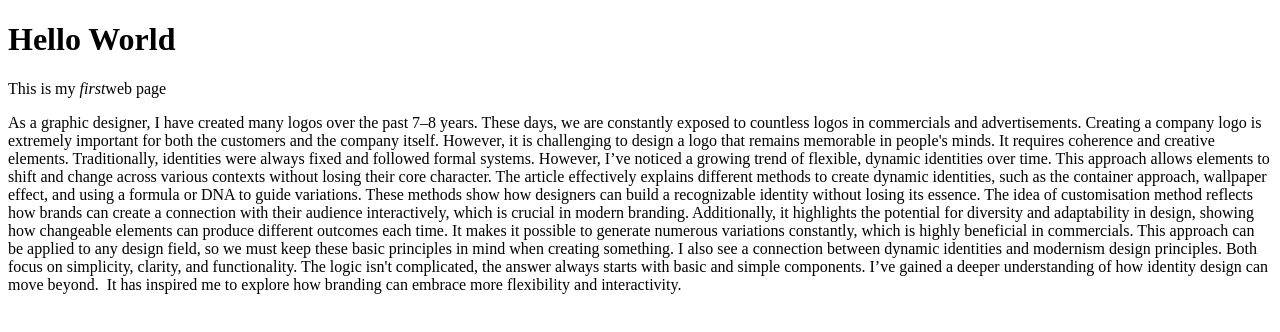
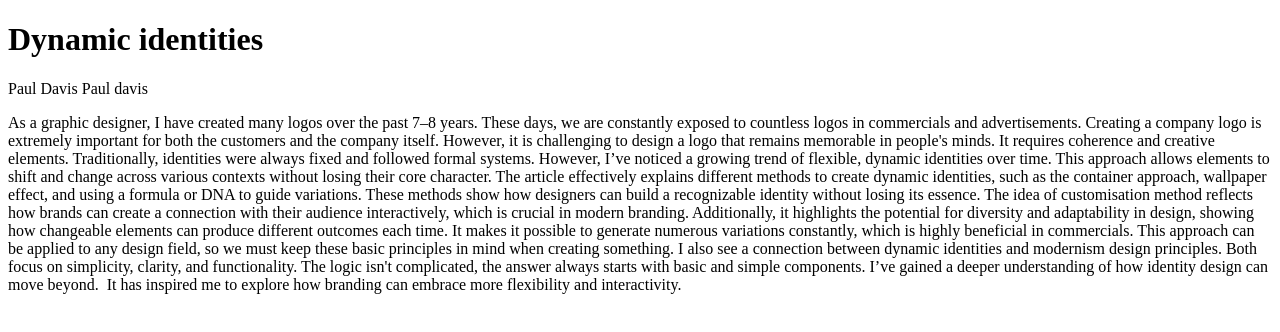
Before and after one commit to Lekkerdingfit/manuscript2, a plain HTML site: page index.html in a window 1280 px wide. Drawn offline with Linux system fonts and the light colour scheme.

Commit message:
Update index.html

```diff
--- a/index.html
+++ b/index.html
@@ -2,12 +2,12 @@
 <html>
     <head>
         <title>
-            Hello, again World
+            Dynamic identities
         </title>
     </head>
     <body>
-        <h1> Hello World</h1>
-        <p> This is my <em>first</em>web page</p>
+        <h1> Dynamic identities</h1>
+        <p> Paul Davis <quote>Paul davis</quote></p>
         <p> As a graphic designer, I have created many logos over the past 7–8 years. These days, we are constantly exposed to countless logos in commercials and advertisements. Creating a company logo is extremely important for both the customers and the company itself. However, it is challenging to design a logo that remains memorable in people's minds. It requires coherence and creative elements. Traditionally, identities were always fixed and followed formal systems. However, I’ve noticed a growing trend of flexible, dynamic identities over time. This approach allows elements to shift and change across various contexts without losing their core character.
             The article effectively explains different methods to create dynamic identities, such as the container approach, wallpaper effect, and using a formula or DNA to guide variations. These methods show how designers can build a recognizable identity without losing its essence. The idea of customisation method reflects how brands can create a connection with their audience interactively, which is crucial in modern branding.
             Additionally, it highlights the potential for diversity and adaptability in design, showing how changeable elements can produce different outcomes each time. It makes it possible to generate numerous variations constantly, which is highly beneficial in commercials. This approach can be applied to any design field, so we must keep these basic principles in mind when creating something.
```
